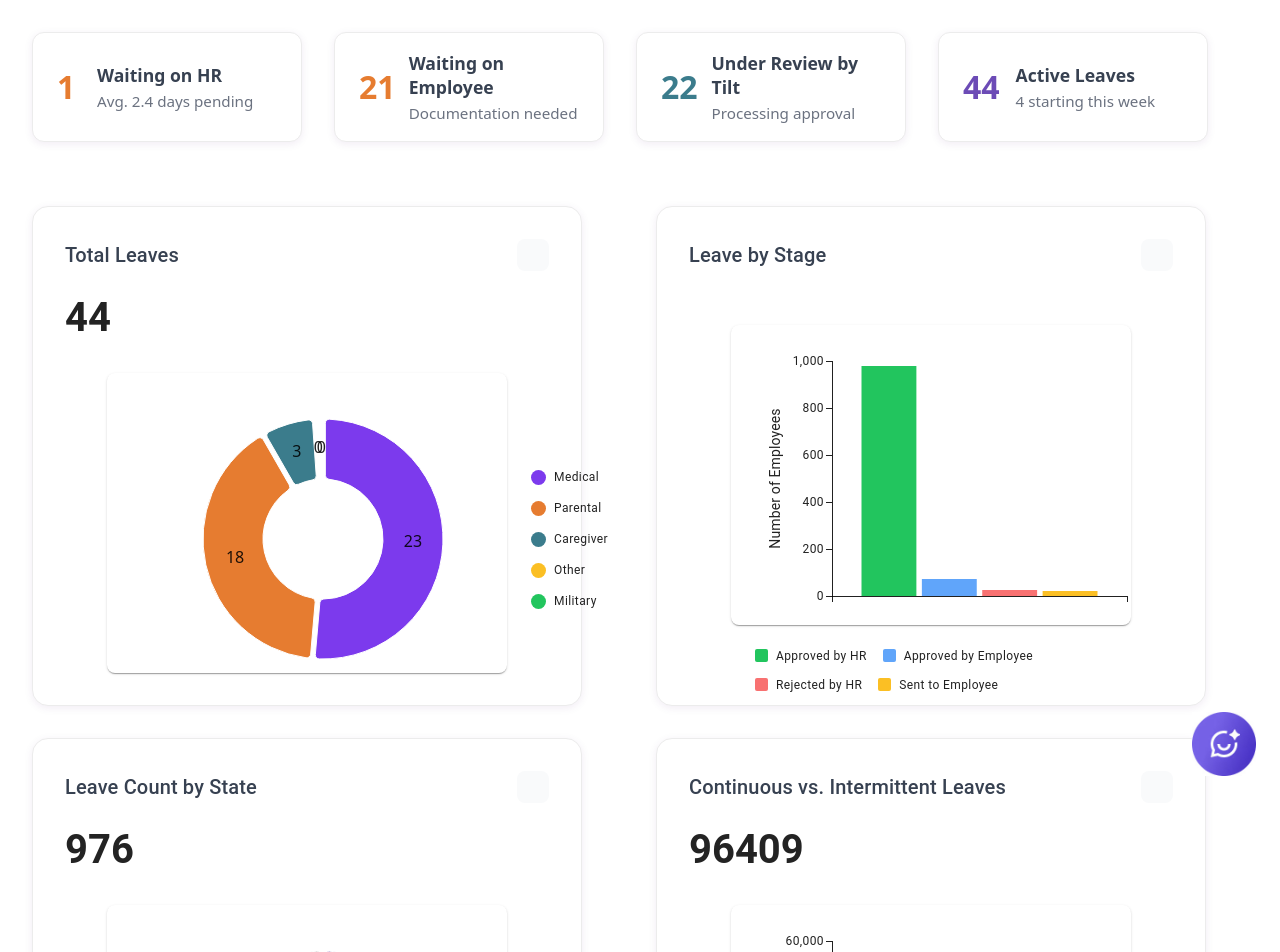
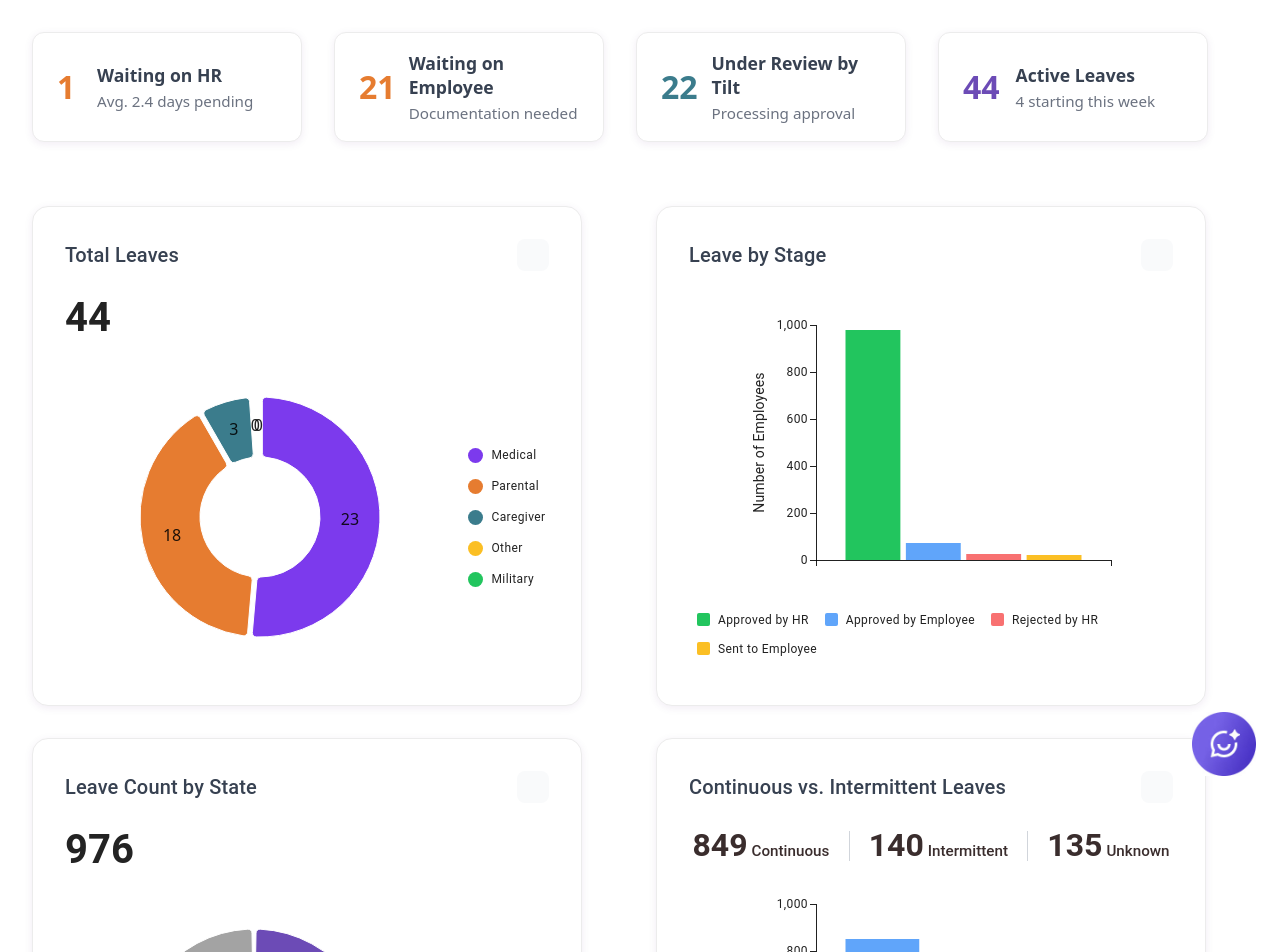
Before and after one commit to anthonyloya-slalom/mcp-chat-app-v2, a Next.js app: page / in a window 1280 px wide. Shown: the top 952 px of the page. Built offline with nearby package versions, Linux system fonts and the light colour scheme; some icons are missing.

Commit message:
count summary change

```diff
--- a/src/components/Dashboard/Chart/Chart.module.css
+++ b/src/components/Dashboard/Chart/Chart.module.css
@@ -0,0 +1,50 @@
+.chartContainer {
+  width: 100%;
+  /* Remove background, border, and box-shadow for no frame */
+  background: none;
+  border-radius: 0;
+  box-shadow: none;
+  border: none;
+  padding: 0;
+  display: flex;
+  flex-direction: column;
+  align-items: center;
+}
+
+.chartTitle {
+  font-size: 1.1rem;
+  font-weight: 600;
+  margin-bottom: 0.5rem;
+  color: #232323;
+}
+
+.chartArea {
+  width: 100%;
+  height: 100%;
+  display: flex;
+  justify-content: center;
+  align-items: center;
+  margin-bottom: 0;
+  padding-bottom: 0;
+}
+
+.chartLegend {
+  display: flex;
+  justify-content: center;
+  gap: 1.5rem;
+  margin-top: 0.5rem;
+  font-size: 0.95rem;
+}
+
+@media (max-width: 600px) {
+  .chartContainer {
+    padding: 0.7rem;
+  }
+  .chartArea {
+    height: 110px;
+  }
+  .chartLegend {
+    gap: 0.7rem;
+    font-size: 0.85rem;
+  }
+}
--- a/src/components/Dashboard/Chart/Chart.tsx
+++ b/src/components/Dashboard/Chart/Chart.tsx
@@ -7,6 +7,7 @@ import {
   BarChartProps,
   ChartsColorPalette,
 } from "@mui/x-charts";
+import styles from "./Chart.module.css";
 
 type ChartType = "pie" | "donut" | "bar";
 
@@ -74,12 +75,9 @@ export default function Chart({
   ];
 
   return (
-    <Box sx={{ width, height, background: "#fff", borderRadius: 2, boxShadow: 1, p: 2 }}>
-      {title && (
-        <Typography variant="h6" sx={{ mb: 2 }}>
-          {title}
-        </Typography>
-      )}
+    <div className={styles.chartContainer}>
+      {title && <div className={styles.chartTitle}>{title}</div>}
+      <div className={styles.chartArea}>
         {type === "pie" || type === "donut" ? (
           <PieChart
             series={pieSeries}
@@ -102,6 +100,10 @@ export default function Chart({
             margin={{ top: 20, right: 20, bottom: 20, left: 20 }}
           />
         )}
-    </Box>
+      </div>
+      <div className={styles.chartLegend}>
+        {/* Legend goes here */}
+      </div>
+    </div>
   );
 }
--- a/src/components/Dashboard/ChartCard/ChartCard.module.css
+++ b/src/components/Dashboard/ChartCard/ChartCard.module.css
@@ -35,12 +35,12 @@
   font-size: 2.5rem !important;
   font-weight: 700 !important;
   color: #232323;
-  margin-bottom: 0.5rem !important;
+  margin-bottom: 0.25rem !important;
 }
 
 .chartArea {
   width: 100%;
-  height: 360px; /* Increased height for bigger chart */
+  height: 100%;
   display: flex;
   justify-content: center;
   align-items: center;
--- a/src/components/Dashboard/ChartCard/ChartCard.tsx
+++ b/src/components/Dashboard/ChartCard/ChartCard.tsx
@@ -3,6 +3,7 @@ import dynamic from "next/dynamic";
 import { IconButton, Typography } from "@mui/material";
 import DownloadIcon from "@mui/icons-material/Download";
 import styles from "./ChartCard.module.css";
+import { CountSummary } from "../CountSummary/CountSummary";
 
 const Chart = dynamic(() => import("../Chart/Chart"), {
   ssr: false,
@@ -11,7 +12,7 @@ const Chart = dynamic(() => import("../Chart/Chart"), {
 
 interface ChartCardProps {
   title: string;
-  count?: number;
+  countSummary?: any[];
   chartType: "pie" | "donut" | "bar";
   chartData: any[];
   chartColors?: string[];
@@ -23,7 +24,7 @@ interface ChartCardProps {
 
 export default function ChartCard({
   title,
-  count,
+  countSummary,
   chartType,
   chartData,
   chartColors,
@@ -47,9 +48,13 @@ export default function ChartCard({
           <DownloadIcon />
         </IconButton>
       </div>
-      {count && (
+      {Array.isArray(countSummary) ? (
         <Typography variant="h3" className={styles.count}>
-          {count}
+          <CountSummary items={countSummary} />
+        </Typography>
+      ) : countSummary && (
+        <Typography variant="h3" className={styles.count}>
+          {countSummary}
         </Typography>
       )}
       <div className={styles.chartArea}>
--- /dev/null
+++ b/src/components/Dashboard/CountSummary/CountSummary.module.css
@@ -0,0 +1,34 @@
+.countSummaryRow {
+  display: flex;
+  align-items: center;
+  justify-content: center;
+  gap: 1.2rem;
+  font-family: inherit;
+  color: #3a2d2d;
+  font-weight: 500;
+  font-size: 1.1rem;
+  width: 100%;
+}
+
+.countSummaryDivider {
+  width: 1px;
+  height: 30px;
+  background: #d1d5db;
+  display: inline-block;
+}
+
+.countSummaryItem {
+  display: flex;
+  align-items: baseline;
+}
+
+.countSummaryValue {
+  font-weight: 700;
+  font-size: 2rem;
+  margin-right: 4px;
+}
+
+.countSummaryLabel {
+  font-weight: 500;
+  font-size: 0.95rem;
+}
--- /dev/null
+++ b/src/components/Dashboard/CountSummary/CountSummary.tsx
@@ -0,0 +1,29 @@
+import React from "react";
+import styles from "./CountSummary.module.css";
+
+interface CountSummaryItem {
+  label: string;
+  value: number;
+}
+
+interface CountSummaryProps {
+  items: CountSummaryItem[];
+}
+
+export function CountSummary({ items }: CountSummaryProps) {
+  return (
+    <div className={styles.countSummaryRow}>
+      {items.map((item, idx) => (
+        <React.Fragment key={item.label}>
+          {idx > 0 && (
+            <span className={styles.countSummaryDivider} />
+          )}
+          <span className={styles.countSummaryItem}>
+            <span className={styles.countSummaryValue}>{item.value}</span>
+            <span className={styles.countSummaryLabel}>{item.label}</span>
+          </span>
+        </React.Fragment>
+      ))}
+    </div>
+  );
+}
--- a/src/pages/Dashboard/Dashboard.tsx
+++ b/src/pages/Dashboard/Dashboard.tsx
@@ -32,12 +32,6 @@ const donutChartData = Object.entries(activeByLeaveType).map(([type, obj]) => ({
   value: obj.employees,
 }));
 
-const chartData4 = [
-	{ name: "HR", value: 4 },
-	{ name: "Employee", value: 3 },
-	{ name: "Tilt", value: 2 },
-];
-
 const leaveByStage = mockChartData.data[0].leave_by_stage_chart;
 const barChartData = [
   { name: "Approved by HR", value: leaveByStage.approved_hr.employees },
@@ -46,14 +40,11 @@ const barChartData = [
   { name: "Sent to Employee", value: leaveByStage.sent_to_employee.employees },
 ];
 
-// Prepare chart data for Continuous vs. Intermittent Leaves
-const continuousVsIntermittent = mockChartData.data[0].quick_answers_for_charts.continuous_vs_intermittent;
+const continuousSummary = mockChartData.data[0].continuous_vs_intermittent_chart.summary;
 
-const continuousVsIntermittentChartData = [
-  { name: "Continuous", value: continuousVsIntermittent.continuous},
-  { name: "Intermittent", value: continuousVsIntermittent.intermittent},
-  { name: "Unknown", value: continuousVsIntermittent.unknown},
-];
+const continuousCount = continuousSummary.continuous.total_employees;
+const intermittentCount = continuousSummary.intermittent.total_employees;
+const unknownCount = continuousSummary.unknown.total_employees;
 
 export default function Dashboard() {
 	return (
@@ -87,7 +78,7 @@ export default function Dashboard() {
 			<div className={styles.chartsGrid}>
 				<ChartCard
 					title="Total Leaves"
-					count={mockChartData.data[0].active_leaves.employees_currently_on_leave}
+					countSummary={mockChartData.data[0].active_leaves.employees_currently_on_leave}
 					chartType="donut"
 					chartData={donutChartData}
 					chartColors={["#7c3aed", "#e67c30", "#3b7c8c", "#fbbf24", "#22c55e"]}
@@ -104,7 +95,7 @@ export default function Dashboard() {
 				/>
 				<ChartCard
 					title="Leave Count by State"
-					count={mockChartData.data[0].overall_dataset_statistics.unique_employees}
+					countSummary={mockChartData.data[0].overall_dataset_statistics.unique_employees}
 					chartType="pie"
 					chartData={chartDataByState}
 					chartColors={["#6c4bb6", "#60a5fa", "#f87171", "#fbbf24", "#22c55e", "#a3a3a3"]}
@@ -112,18 +103,21 @@ export default function Dashboard() {
 				/>
 				<ChartCard
 					title="Continuous vs. Intermittent Leaves"
-					count={
-						continuousVsIntermittent.continuous +
-						continuousVsIntermittent.intermittent +
-						continuousVsIntermittent.unknown
-					}
 					chartType="bar"
-					chartData={continuousVsIntermittentChartData}
+					countSummary={[
+						{ label: "Continuous", value: continuousCount },
+						{ label: "Intermittent", value: intermittentCount },
+						{ label: "Unknown", value: unknownCount },
+					]}
+					chartData={[
+						{ name: "Continuous", value: continuousCount },
+						{ name: "Intermittent", value: intermittentCount },
+						{ name: "Unknown", value: unknownCount },
+					]}
 					chartColors={["#60a5fa", "#fbbf24", "#a3a3a3"]}
 					barDataKey="value"
 					barXAxisKey="name"
-					yAxisLabel="Number of Leaves"
-					legendPosition="bottom"
+					yAxisLabel="Number of Employees"
 				/>
 			</div>
 		</div>
```
Lines whose indentation alone changed are shown as unchanged.
